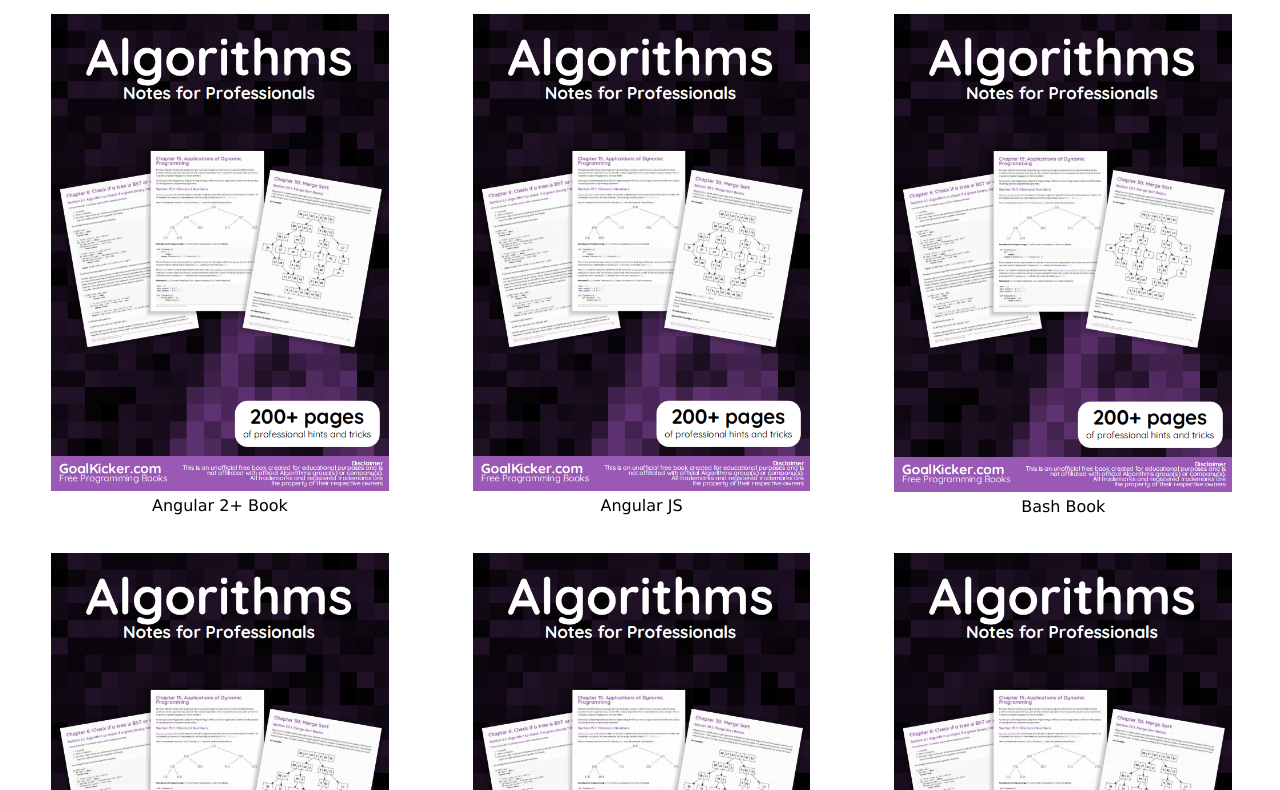
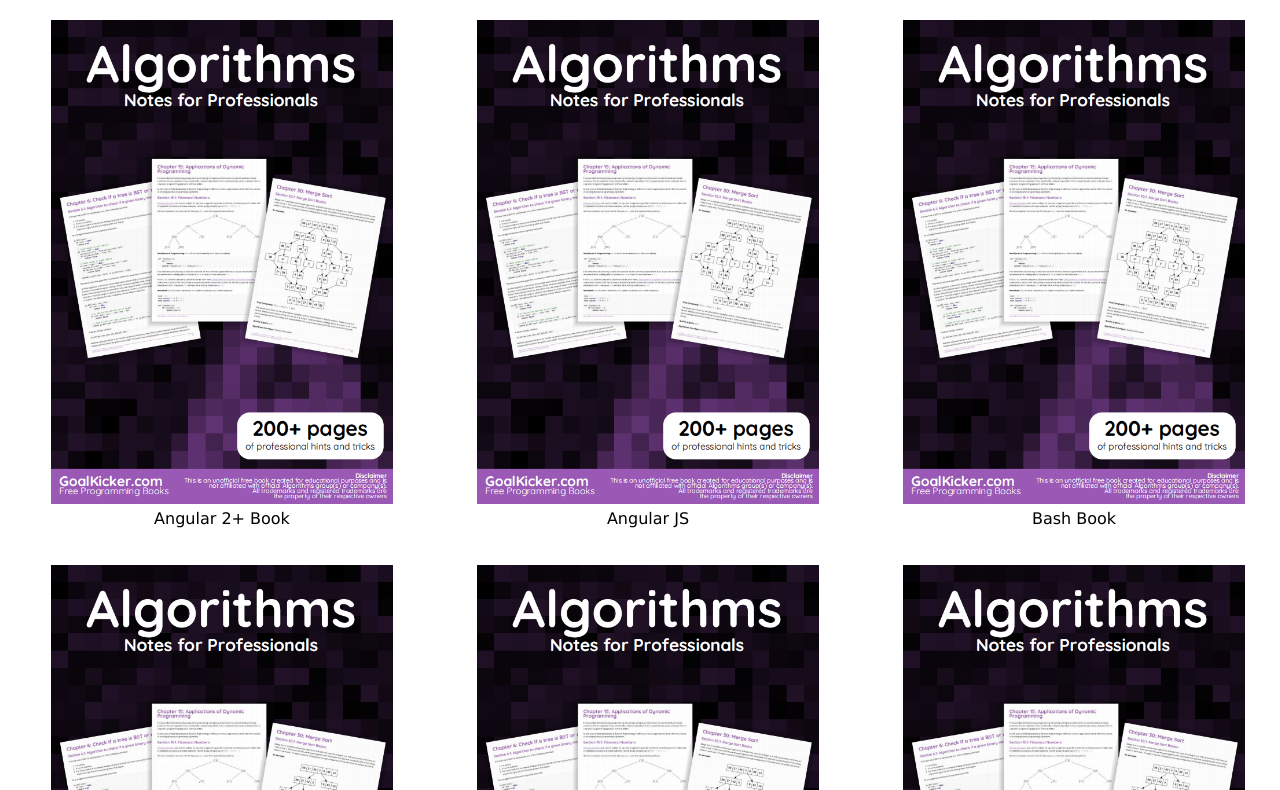
Before and after one commit to MrPriyanshu/programmingbooks, a plain HTML site: page index.html in a window 1280 px wide. Shown: the part 785-1575 px from the top of the page. Drawn offline with Linux system fonts and the light colour scheme; files whose address does not match are found by name.

Commit message:
Update style.css

```diff
--- a/style.css
+++ b/style.css
@@ -3,7 +3,7 @@ body
 	font-family: verdana;
 	line-height:125%;
 	font-size:16px;
-	width:99%;
+	width:100%;
 }
 
 .main img
```
